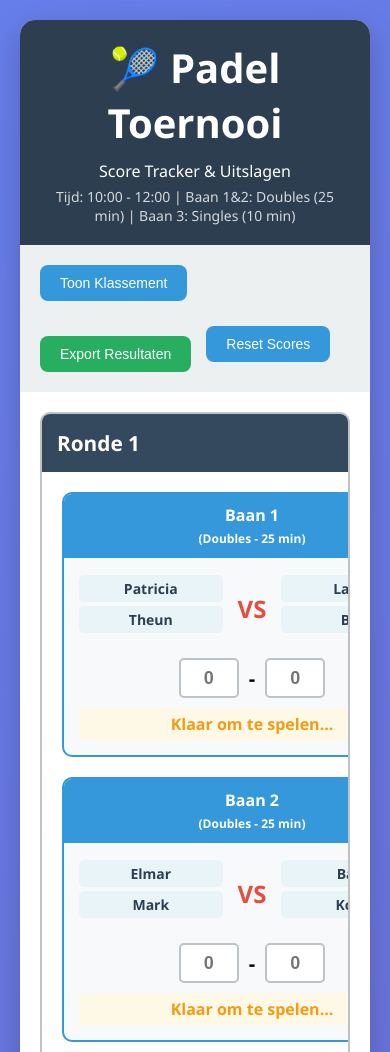
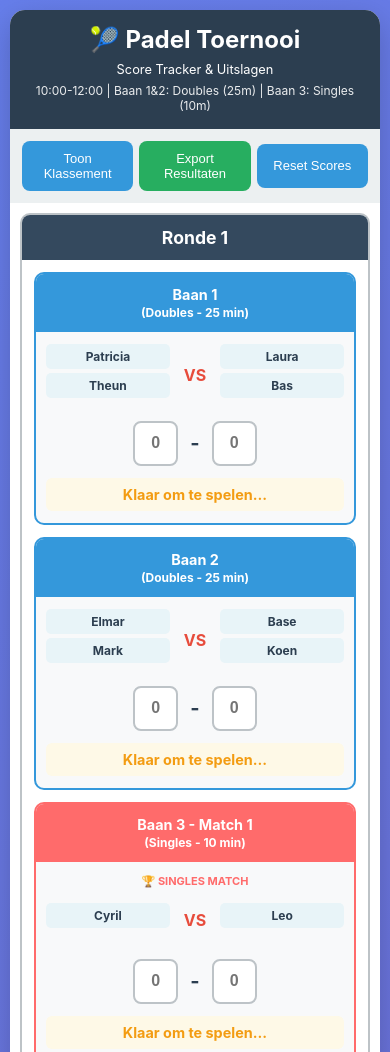
Before and after one commit to mickroovers-gif/padel, a plain HTML site: page index.html in a window 390 px wide. Shown: the top 1052 px of the page. Drawn offline with Linux system fonts and the light colour scheme.

Commit message:
Add files via upload

```diff
--- a/index.html
+++ b/index.html
@@ -12,14 +12,14 @@
         }
 
         body {
-            font-family: 'Segoe UI', Tahoma, Geneva, Verdana, sans-serif;
+            font-family: -apple-system, BlinkMacSystemFont, 'Segoe UI', Roboto, Oxygen, Ubuntu, Cantarell, sans-serif;
             background: linear-gradient(135deg, #667eea 0%, #764ba2 100%);
             min-height: 100vh;
-            padding: 20px;
+            padding: 10px;
         }
 
         .container {
-            max-width: 1400px;
+            max-width: 1200px;
             margin: 0 auto;
             background: white;
             border-radius: 15px;
@@ -30,33 +30,42 @@
         .header {
             background: #2c3e50;
             color: white;
-            padding: 20px;
+            padding: 15px 10px;
             text-align: center;
         }
 
         .header h1 {
-            font-size: 2.5em;
-            margin-bottom: 10px;
+            font-size: 1.8em;
+            margin-bottom: 8px;
+        }
+
+        .header p {
+            font-size: 0.9em;
         }
 
         .controls {
-            padding: 20px;
+            padding: 15px;
             background: #ecf0f1;
             display: flex;
-            gap: 15px;
+            gap: 8px;
             align-items: center;
             flex-wrap: wrap;
+            justify-content: center;
         }
 
         .controls button {
             background: #3498db;
             color: white;
             border: none;
-            padding: 10px 20px;
+            padding: 12px 16px;
             border-radius: 8px;
             cursor: pointer;
             font-size: 14px;
             transition: background 0.3s;
+            min-height: 44px; /* Touch target size */
+            flex: 1;
+            min-width: 120px;
+            max-width: 200px;
         }
 
         .controls button:hover {
@@ -68,11 +77,11 @@
         }
 
         .rounds-container {
-            padding: 20px;
+            padding: 15px 10px;
         }
 
         .round {
-            margin-bottom: 30px;
+            margin-bottom: 25px;
             border: 2px solid #bdc3c7;
             border-radius: 10px;
             overflow: hidden;
@@ -81,16 +90,27 @@
         .round-header {
             background: #34495e;
             color: white;
-            padding: 15px;
-            font-size: 1.3em;
+            padding: 12px 15px;
+            font-size: 1.1em;
             font-weight: bold;
+            text-align: center;
         }
 
         .courts {
-            display: grid;
-            grid-template-columns: repeat(auto-fit, minmax(380px, 1fr));
-            gap: 20px;
-            padding: 20px;
+            display: flex;
+            flex-direction: column;
+            gap: 15px;
+            padding: 15px;
+        }
+
+        /* Desktop: 2 columns for larger screens */
+        @media (min-width: 768px) {
+            .courts {
+                display: grid;
+                grid-template-columns: repeat(auto-fit, minmax(350px, 1fr));
+                gap: 20px;
+                padding: 20px;
+            }
         }
 
         .court {
@@ -98,6 +118,7 @@
             border-radius: 10px;
             overflow: hidden;
             background: #f8f9fa;
+            width: 100%;
         }
 
         .court.singles-court {
@@ -107,9 +128,10 @@
         .court-header {
             background: #3498db;
             color: white;
-            padding: 10px;
+            padding: 12px;
             text-align: center;
             font-weight: bold;
+            font-size: 0.9em;
         }
 
         .court.singles-court .court-header {
@@ -117,7 +139,7 @@
         }
 
         .match {
-            padding: 15px;
+            padding: 15px 12px;
         }
 
         .teams {
@@ -125,29 +147,33 @@
             justify-content: space-between;
             align-items: center;
             margin-bottom: 15px;
+            gap: 8px;
         }
 
         .team {
             text-align: center;
             flex: 1;
+            min-width: 0; /* Allow flex items to shrink */
         }
 
         .team-names {
             font-weight: bold;
             margin-bottom: 8px;
             color: #2c3e50;
-            min-height: 50px;
+            min-height: 45px;
             display: flex;
             flex-direction: column;
             justify-content: center;
+            gap: 4px;
         }
 
         .player-name {
-            margin: 2px 0;
-            padding: 4px 8px;
+            padding: 6px 8px;
             background: #e8f4f8;
             border-radius: 5px;
-            font-size: 14px;
+            font-size: 13px;
+            word-wrap: break-word;
+            hyphens: auto;
         }
 
         .player-name.winner {
@@ -160,35 +186,42 @@
             background: #fef9e7;
             color: #f39c12;
             font-style: italic;
+            font-size: 11px;
         }
 
         .vs {
-            font-size: 1.5em;
+            font-size: 1.2em;
             font-weight: bold;
             color: #e74c3c;
-            margin: 0 15px;
+            margin: 0 8px;
+            flex-shrink: 0;
         }
 
         .score-inputs {
             display: flex;
             justify-content: center;
-            gap: 10px;
+            gap: 12px;
             margin-top: 15px;
+            align-items: center;
         }
 
         .score-input {
-            width: 60px;
-            height: 40px;
+            width: 50px;
+            height: 50px; /* Larger touch target */
             border: 2px solid #bdc3c7;
-            border-radius: 5px;
+            border-radius: 8px;
             text-align: center;
             font-size: 18px;
             font-weight: bold;
+            -webkit-appearance: none; /* Remove iOS styling */
+            -moz-appearance: none;
+            appearance: none;
         }
 
         .score-input:focus {
             outline: none;
             border-color: #3498db;
+            box-shadow: 0 0 0 3px rgba(52, 152, 219, 0.1);
         }
 
         .score-input:disabled {
@@ -196,12 +229,21 @@
             color: #6c757d;
         }
 
+        .score-separator {
+            font-size: 20px;
+            font-weight: bold;
+            color: #2c3e50;
+            flex-shrink: 0;
+        }
+
         .match-status {
             text-align: center;
-            margin-top: 10px;
-            padding: 5px;
-            border-radius: 5px;
+            margin-top: 12px;
+            padding: 8px;
+            border-radius: 6px;
             font-weight: bold;
+            font-size: 0.9em;
+            word-wrap: break-word;
         }
 
         .match-status.completed {
@@ -220,8 +262,8 @@
         }
 
         .standings {
-            margin-top: 30px;
-            padding: 20px;
+            margin-top: 20px;
+            padding: 15px;
             background: #ecf0f1;
             border-radius: 10px;
         }
@@ -230,6 +272,7 @@
             color: #2c3e50;
             margin-bottom: 15px;
             text-align: center;
+            font-size: 1.3em;
         }
 
         .standings-table {
@@ -238,11 +281,12 @@
             background: white;
             border-radius: 8px;
             overflow: hidden;
+            font-size: 0.85em;
         }
 
         .standings-table th,
         .standings-table td {
-            padding: 10px;
+            padding: 8px 4px;
             text-align: center;
             border-bottom: 1px solid #bdc3c7;
         }
@@ -250,28 +294,178 @@
         .standings-table th {
             background: #34495e;
             color: white;
+            font-size: 0.8em;
+            position: sticky;
+            top: 0;
         }
 
         .export-btn {
             background: #27ae60 !important;
-            margin-top: 20px;
         }
 
         .export-btn:hover {
             background: #229954 !important;
         }
 
-        .match-singles {
-            background: #fff5f5;
-            border-left: 4px solid #ff6b6b;
+        .singles-indicator {
+            font-size: 11px;
+            color: #ff6b6b;
+            font-weight: bold;
+            margin-bottom: 8px;
+            text-align: center;
         }
 
-        .singles-indicator {
-            font-size: 12px;
-            color: #ff6b6b;
-            font-weight: bold;
-            margin-bottom: 5px;
-            text-align: center;
+        /* Mobile specific improvements */
+        @media (max-width: 767px) {
+            .header h1 {
+                font-size: 1.5em;
+            }
+
+            .header p {
+                font-size: 0.8em;
+                line-height: 1.3;
+            }
+
+            .controls {
+                padding: 12px;
+                gap: 6px;
+            }
+
+            .controls button {
+                padding: 10px 12px;
+                font-size: 13px;
+                min-width: 100px;
+            }
+
+            .rounds-container {
+                padding: 10px;
+            }
+
+            .round {
+                margin-bottom: 20px;
+            }
+
+            .courts {
+                padding: 12px;
+                gap: 12px;
+            }
+
+            .match {
+                padding: 12px 10px;
+            }
+
+            .team-names {
+                min-height: 40px;
+            }
+
+            .player-name {
+                font-size: 12px;
+                padding: 5px 6px;
+            }
+
+            .vs {
+                font-size: 1em;
+                margin: 0 6px;
+            }
+
+            .score-input {
+                width: 45px;
+                height: 45px;
+                font-size: 16px;
+            }
+
+            .standings-table {
+                font-size: 0.75em;
+            }
+
+            .standings-table th,
+            .standings-table td {
+                padding: 6px 2px;
+            }
+
+            /* Hide less important columns on very small screens */
+            @media (max-width: 480px) {
+                .standings-table th:nth-child(3),
+                .standings-table td:nth-child(3),
+                .standings-table th:nth-child(6),
+                .standings-table td:nth-child(6),
+                .standings-table th:nth-child(7),
+                .standings-table td:nth-child(7) {
+                    display: none;
+                }
+            }
+        }
+
+        /* Very small screens */
+        @media (max-width: 380px) {
+            body {
+                padding: 5px;
+            }
+
+            .header {
+                padding: 12px 8px;
+            }
+
+            .header h1 {
+                font-size: 1.3em;
+            }
+
+            .controls button {
+                min-width: 85px;
+                font-size: 12px;
+                padding: 8px 10px;
+            }
+
+            .player-name {
+                font-size: 11px;
+            }
+
+            .score-input {
+                width: 42px;
+                height: 42px;
+                font-size: 15px;
+            }
+        }
+
+        /* Landscape mobile optimization */
+        @media (max-height: 500px) and (orientation: landscape) {
+            .header {
+                padding: 10px;
+            }
+
+            .header h1 {
+                font-size: 1.3em;
+                margin-bottom: 5px;
+            }
+
+            .controls {
+                padding: 10px;
+            }
+
+            .match {
+                padding: 10px;
+            }
+        }
+
+        /* Prevent zoom on inputs (iOS) */
+        @media screen and (-webkit-min-device-pixel-ratio: 0) {
+            select,
+            textarea,
+            input[type="text"],
+            input[type="password"],
+            input[type="datetime"],
+            input[type="datetime-local"],
+            input[type="date"],
+            input[type="month"],
+            input[type="time"],
+            input[type="week"],
+            input[type="number"],
+            input[type="email"],
+            input[type="url"],
+            input[type="search"],
+            input[type="tel"] {
+                font-size: 16px;
+            }
         }
     </style>
 </head>
@@ -280,7 +474,7 @@
         <div class="header">
             <h1>🎾 Padel Toernooi</h1>
             <p>Score Tracker & Uitslagen</p>
-            <p style="font-size: 14px; opacity: 0.8; margin-top: 5px;">Tijd: 10:00 - 12:00 | Baan 1&2: Doubles (25 min) | Baan 3: Singles (10 min)</p>
+            <p style="font-size: 12px; opacity: 0.9; margin-top: 4px;">10:00-12:00 | Baan 1&2: Doubles (25m) | Baan 3: Singles (10m)</p>
         </div>
 
         <div class="controls">
@@ -298,14 +492,14 @@
             <table class="standings-table" id="standingsTable">
                 <thead>
                     <tr>
-                        <th>Positie</th>
+                        <th>Pos</th>
                         <th>Speler</th>
-                        <th>Gespeeld</th>
-                        <th>Gewonnen</th>
-                        <th>Verloren</th>
-                        <th>Sets Voor</th>
-                        <th>Sets Tegen</th>
-                        <th>Punten</th>
+                        <th>Ges.</th>
+                        <th>Won</th>
+                        <th>Verl.</th>
+                        <th>Games Voor</th>
+                        <th>Games Tegen</th>
+                        <th>Pnt</th>
                     </tr>
                 </thead>
                 <tbody id="standingsBody">
@@ -623,7 +817,7 @@
                                             <input type="text" class="score-input" placeholder="0" value="${court.match.team1.score}"
                                                    ${!canPlay ? 'disabled' : ''}
                                                    onchange="updateScore('${court.id}', 'team1', this.value)">
-                                            <span style="font-size: 20px; font-weight: bold; align-self: center;">-</span>
+                                            <span class="score-separator">-</span>
                                             <input type="text" class="score-input" placeholder="0" value="${court.match.team2.score}"
                                                    ${!canPlay ? 'disabled' : ''}
                                                    onchange="updateScore('${court.id}', 'team2', this.value)">
@@ -702,8 +896,8 @@
                         played: 0,
                         won: 0,
                         lost: 0,
-                        setsFor: 0,
-                        setsAgainst: 0,
+                        gamesFor: 0,
+                        gamesAgainst: 0,
                         points: 0
                     };
                 }
@@ -724,8 +918,8 @@
                         team1Players.forEach(player => {
                             if (playerStats[player]) {
                                 playerStats[player].played++;
-                                playerStats[player].setsFor += score1;
-                                playerStats[player].setsAgainst += score2;
+                                playerStats[player].gamesFor += score1;
+                                playerStats[player].gamesAgainst += score2;
                                 if (score1 > score2) {
                                     playerStats[player].won++;
                                     playerStats[player].points += 2;
@@ -741,8 +935,8 @@
                         team2Players.forEach(player => {
                             if (playerStats[player]) {
                                 playerStats[player].played++;
-                                playerStats[player].setsFor += score2;
-                                playerStats[player].setsAgainst += score1;
+                                playerStats[player].gamesFor += score2;
+                                playerStats[player].gamesAgainst += score1;
                                 if (score2 > score1) {
                                     playerStats[player].won++;
                                     playerStats[player].points += 2;
@@ -761,7 +955,7 @@
             const sortedPlayers = Object.entries(playerStats)
                 .sort((a, b) => {
                     if (b[1].points !== a[1].points) return b[1].points - a[1].points;
-                    return (b[1].setsFor - b[1].setsAgainst) - (a[1].setsFor - a[1].setsAgainst);
+                    return (b[1].gamesFor - b[1].gamesAgainst) - (a[1].gamesFor - a[1].gamesAgainst);
                 });
 
             // Update de tabel
@@ -773,8 +967,8 @@
                     <td>${stats.played}</td>
                     <td>${stats.won}</td>
                     <td>${stats.lost}</td>
-                    <td>${stats.setsFor}</td>
-                    <td>${stats.setsAgainst}</td>
+                    <td>${stats.gamesFor}</td>
+                    <td>${stats.gamesAgainst}</td>
                     <td><strong>${stats.points}</strong></td>
                 </tr>
             `).join('');
```
